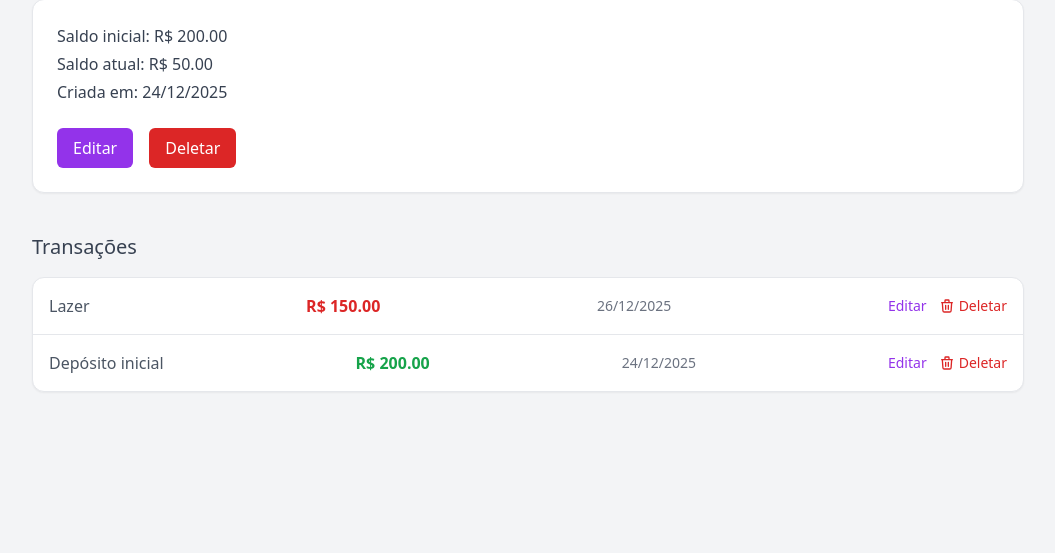
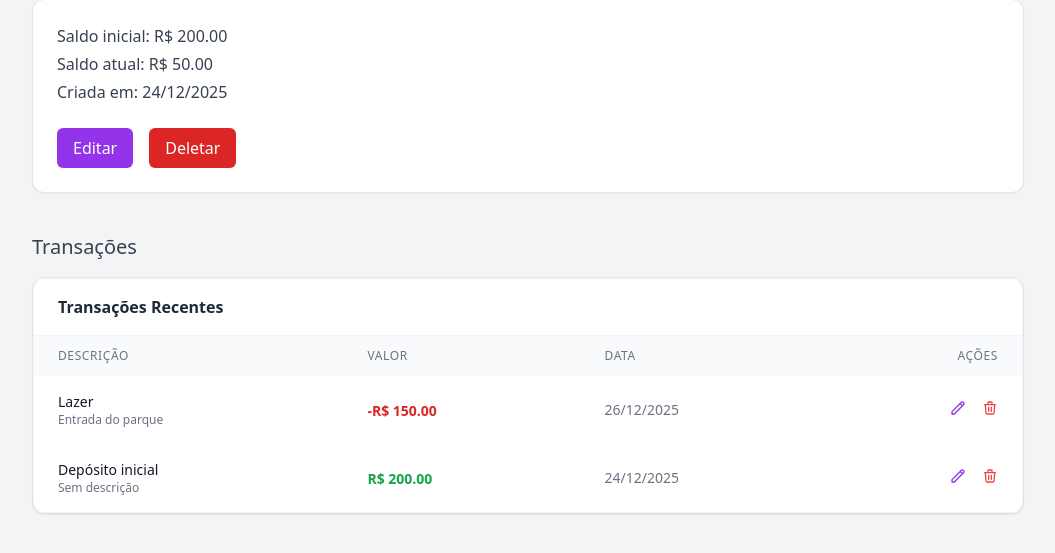
Before and after one commit to ASJoaoVictor/projeto_final_poo_2025.2, a Flask app: page /wallet/1 in a window 1280 px wide. Shown: the part 197-750 px from the top of the page, without its empty margins (112-1167 px from the left). Run offline with Flask 3, Linux system fonts and the light colour scheme; a user stored in the database is signed in; some libraries are stand-ins or nearby versions.

Commit message:
atualização layout da listagem de transações

```diff
--- a/templates/wallet/detail.html
+++ b/templates/wallet/detail.html
@@ -50,30 +50,41 @@
 <!-- LISTA DE TRANSAÇÕES -->
 <ul class="bg-white shadow-sm rounded-xl border border-gray-200 divide-y">
 
+    <div class="bg-white rounded-xl shadow-sm border border-gray-100 overflow-hidden">
+        <div class="px-6 py-4 border-b border-gray-100">
+            <h3 class="font-bold text-gray-800">Transações Recentes</h3>
+        </div>
+
+        <table class="w-full text-left border-collapse">
+            <thead>
+                <tr class="bg-gray-50 text-gray-500 text-xs uppercase tracking-wider">
+                    <th class="px-6 py-3 font-medium">Descrição</th>
+                    <th class="px-6 py-3 font-medium">Valor</th>
+                    <th class="px-6 py-3 font-medium">Data</th>
+                    <th class="px-6 py-3 font-medium text-right">Ações</th>
+                </tr>
+            </thead>
     {% if transactions %}
         {% for transaction in transactions %}
-            <li class="p-4 flex items-center justify-between">
-
-                <!-- Categoria -->
-                <span class="text-gray-600 font-medium">
-                    {{ transaction.category.name }}
-                </span>
-
-                <!-- Valor -->
-                <span class="{% if transaction.transaction_type == 'income' %}text-green-600{% else %}text-red-600{% endif %} font-semibold">
-                    R$ {{ "%.2f"|format(transaction.value) }}
-                </span>
-
-                <!-- Data -->
-                <span class="text-gray-500 text-sm">
+            <tbody class="divide-y divide-gray-100">
+                <tr class="hover:bg-gray-50 transition-colors">
+                    <td class="px-6 py-4">
+                        <p class="text-sm font-medium text-gray-900">{{transaction.category.name}}</p>
+                        <p class="text-xs text-gray-500">{{transaction.description if transaction.description else "Sem descrição"}}</p>
+                    </td>
+                    <td class="px-6 py-4">
+                        {% if transaction.transaction_type == 'income' %}
+                        <span class="text-sm font-bold text-green-600">R$ {{ "%.2f"|format(transaction.value) }}</span>
+                        {% else %}
+                        <span class="text-sm font-bold text-red-600">-R$ {{ "%.2f"|format(transaction.value) }}</span>
+                        {% endif %}
+                    </td>
+                    <td class="px-6 py-4 text-sm text-gray-500">
                         {{ transaction.created_at.strftime('%d/%m/%Y') if transaction.created_at else "Sem data" }}
-                </span>
-
-                <!-- Ações -->
-                <div class="flex gap-3 text-sm">
-                    <button
-                        type="button"
-                        class="text-purple-600 hover:underline"
+                    </td>
+                    <td class="px-6 py-4 text-right">
+                        <button class="text-purple-600 hover:text-blue-700 mr-3"
+                            title="Editar"
                             onclick="openEditTransactionModal(
                                 '{{ url_for('transaction_bp.edit_transaction', transaction_id=transaction.id) }}',
                                 '{{transaction.value}}',
@@ -82,10 +93,10 @@
                                 '{{transaction.category_id}}'
                             )"
                             {% if transaction.category.type == 'system' %} disabled {% endif %}>
-                        Editar
+                            <svg class="w-4 h-4" fill="none" stroke="currentColor" viewBox="0 0 24 24"><path stroke-linecap="round" stroke-linejoin="round" stroke-width="2" d="M15.232 5.232l3.536 3.536m-2.036-5.036a2.5 2.5 0 113.536 3.536L6.5 21.036H3v-3.572L16.732 3.732z"></path></svg>
                         </button>
-
-                    <button type="button"
+                        <button class="text-red-500 hover:text-red-700"
+                            title="Deletar"
                             onclick="openConfirmModal(
                             '{{ url_for('transaction_bp.delete_transaction', transaction_id=transaction.id) }}',
                             'Excluir Transação',
@@ -94,24 +105,17 @@
                             class="text-red-600 hover:text-red-800 hover:underline transition-colors font-medium text-sm flex items-center gap-1"
                             {% if transaction.category.type == 'system' %} disabled {% endif %}>
                             <svg class="w-4 h-4" fill="none" stroke="currentColor" viewBox="0 0 24 24"><path stroke-linecap="round" stroke-linejoin="round" stroke-width="2" d="M19 7l-.867 12.142A2 2 0 0116.138 21H7.862a2 2 0 01-1.995-1.858L5 7m5 4v6m4-6v6m1-10V4a1 1 0 00-1-1h-4a1 1 0 00-1 1v3M4 7h16"></path></svg>
-                        Deletar
                         </button>
-                </div>
-
-
-            </li>
-            <!-- MODAL -->
-
-
-        </li>
-
+                    </td>
+                </tr>
 
         {% endfor %}
     {% else %}
         <li class="p-4 text-gray-500 text-center">Nenhuma transação encontrada</li>
     {% endif %}
-
-    </ul>
+            </tbody>
+        </table>
+    </div>
 
 {% include "transaction/modal_edit.html" %}
 {% include "wallet/modal_edit.html" %}
```
Also changed, not shown: instance/finance.db. Lines whose indentation alone changed are shown as unchanged.
